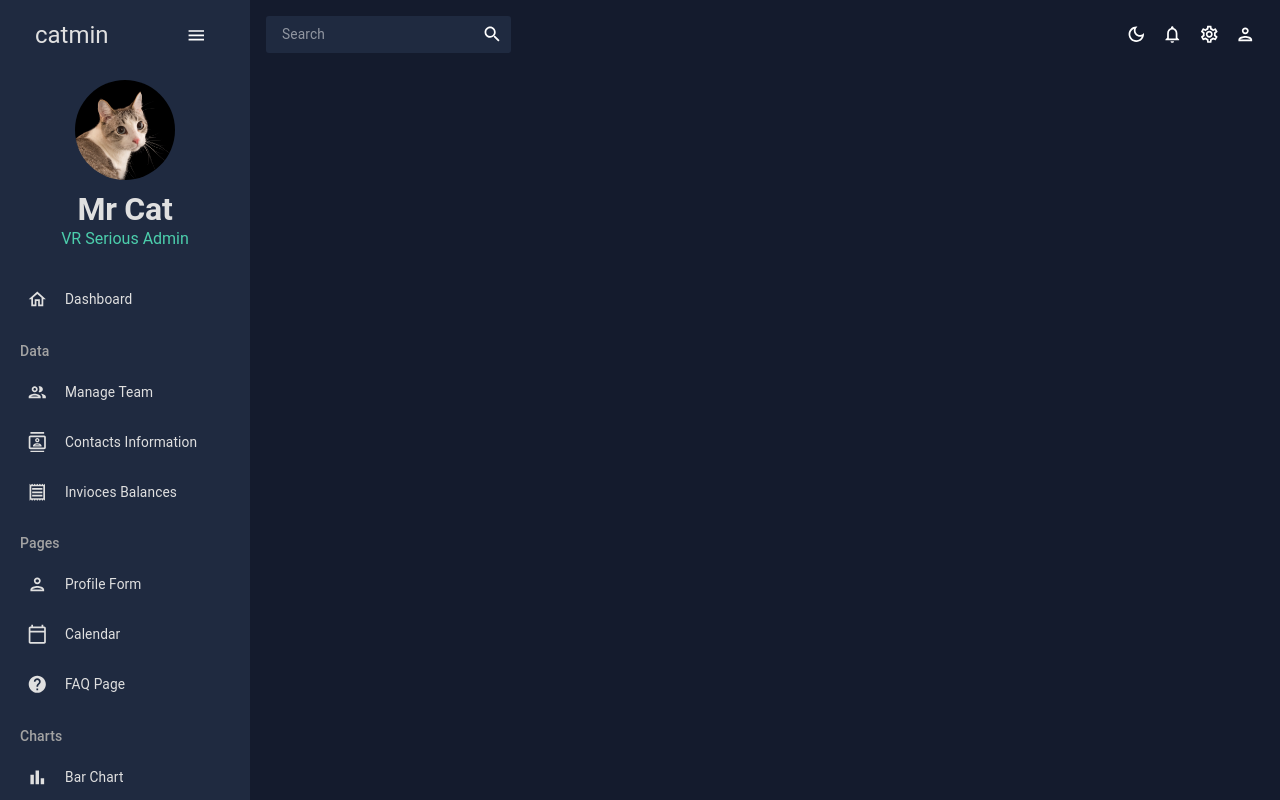
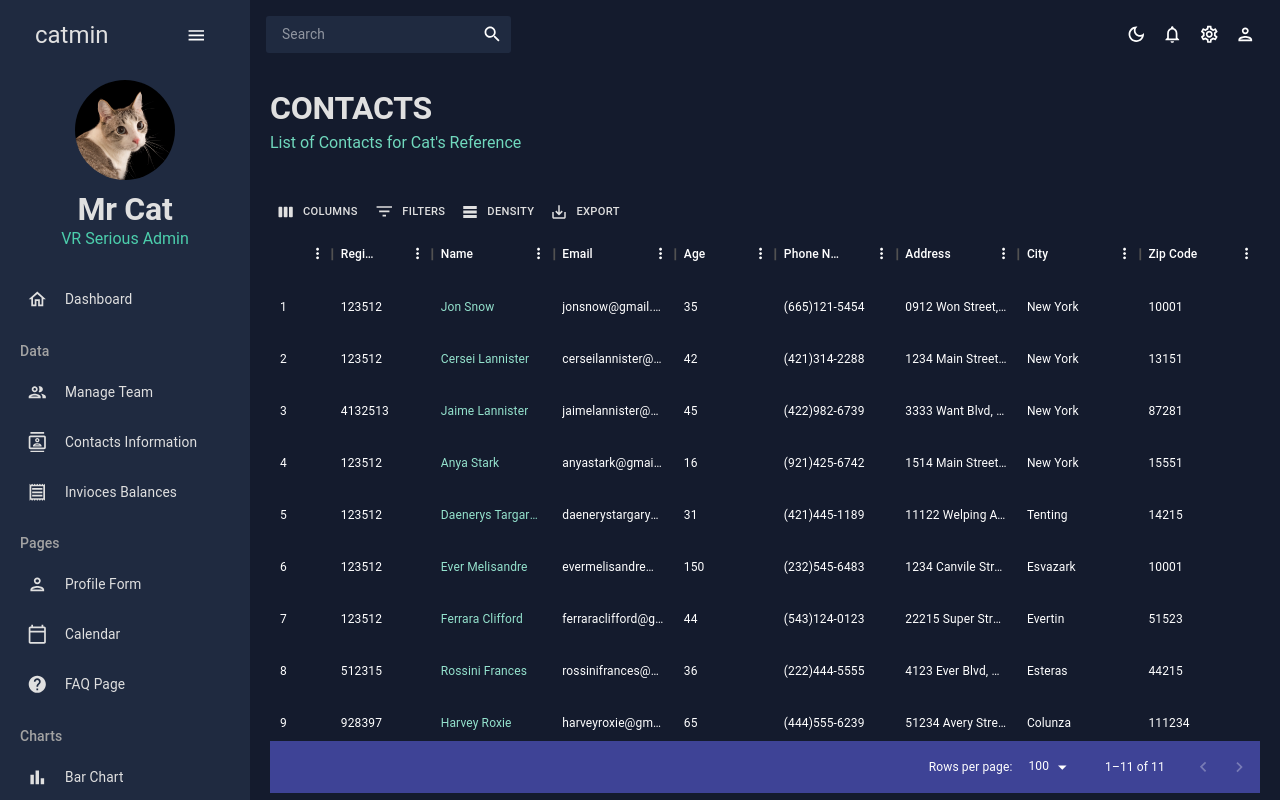
Before and after one commit to Ohleh/react-admin, a React (Create React App) app: page /contacts in a window 1280 px wide. Shown: the top 800 px of the page. Built offline with nearby package versions, Linux system fonts and the light colour scheme.

Commit message:
man team styles & cont infom section

```diff
--- a/src/App.js
+++ b/src/App.js
@@ -6,8 +6,8 @@
 import Dashboard from "./scenes/dashboard";
 import Sidebarr from "./scenes/global/Sidebar";
 import Team from "./scenes/team";
+import Contacts from "./scenes/contacts";
 // import Invoices from "./scenes/invoices";
-// import Contacts from "./scenes/contacts";
 // import Bar from "./scenes/bar";
 // import Form from "./scenes/form";
 // import Line from "./scenes/line";
@@ -30,7 +30,7 @@
             <Routes>
               <Route path="/" element={<Dashboard />} />
               <Route path="/team" element={<Team />} />
-              {/* <Route path="/contacts" element={<Contacts />} /> */}
+              <Route path="/contacts" element={<Contacts />} />
               {/* <Route path="/invoices" element={<Invoices />} /> */}
               {/* <Route path="/form" element={<Form />} /> */}
               {/* <Route path="/bar" element={<Bar />} /> */}
--- /dev/null
+++ b/src/scenes/contacts/index.jsx
@@ -0,0 +1,92 @@
+import React from "react";
+import { Box, useTheme } from "@mui/material";
+import { DataGrid, GridToolbar } from "@mui/x-data-grid";
+import { tokens } from "../../theme";
+import { mockDataContacts } from "../../data/mockData";
+import Header from "../../components/Header";
+
+const Contacts = () => {
+  const theme = useTheme();
+  const colors = tokens(theme.palette.mode);
+
+  const columns = [
+    { field: "id", headerName: "ID", flex: 0.5 },
+    { field: "registrarId", headerName: "Registrar ID" },
+    {
+      field: "name",
+      headerName: "Name",
+      flex: 1,
+      cellClassName: "name-column--cell",
+    },
+    {
+      field: "email",
+      headerName: "Email",
+      flex: 1,
+    },
+    {
+      field: "age",
+      headerName: "Age",
+      type: "number",
+      headerAlign: "left",
+      align: "left",
+    },
+    {
+      field: "phone",
+      headerName: "Phone Number",
+      flex: 1,
+    },
+    { field: "address", headerName: "Address", flex: 1 },
+    { field: "city", headerName: "City", flex: 1 },
+    { field: "zipCode", headerName: "Zip Code", flex: 1 },
+  ];
+
+  return (
+    <Box m="20px">
+      <Header
+        title="CONTACTS"
+        subtitle="List of Contacts for Cat's Reference"
+      />
+      <Box
+        m="40px 0 0 0"
+        height="75vh" // view port hight
+        sx={{
+          "& .MuiDataGrid-root": {
+            border: "none",
+          },
+          "& .MuiDataGrid-columnHeaders": {
+            borderBottom: "none",
+          },
+          "& .MuiDataGrid-cell": {
+            borderBottom: "none !important",
+          },
+
+          "& .name-column--cell": {
+            color: colors.greenAccent[300],
+          },
+          //   "& .MuiDataGrid-columnHeaders": {
+          //     backgroundColor: colors.blueAccent[700],
+          //     borderBottom: "none",
+          //   },
+          "$ .MuiDataGrid-virtualScroller": {
+            backgroundColor: colors.primary[400],
+          },
+          "& .MuiDataGrid-footerContainer": {
+            borderTop: "none",
+            backgroundColor: colors.blueAccent[700],
+          },
+          "& .MuiDataGrid-toolbarContainer .MuiButton-text": {
+            color: `${colors.grey[100]} !important`,
+          },
+        }}
+      >
+        <DataGrid
+          rows={mockDataContacts}
+          columns={columns}
+          components={{ Toolbar: GridToolbar }}
+        />
+      </Box>
+    </Box>
+  );
+};
+
+export default Contacts;
--- a/src/scenes/team/index.jsx
+++ b/src/scenes/team/index.jsx
@@ -76,6 +76,32 @@
       <Box
         m="40px 0 0 0"
         height="75vh" // view port hight
+        sx={{
+          "& .MuiDataGrid-root": {
+            border: "none",
+          },
+          "& .MuiDataGrid-columnHeaders": {
+            borderBottom: "none",
+          },
+          "& .MuiDataGrid-cell": {
+            borderBottom: "none !important",
+          },
+
+          "& .name-column--cell": {
+            color: colors.greenAccent[300],
+          },
+          "& .MuiDataGrid-columnHeaders": {
+            backgroundColor: colors.blueAccent[700],
+            borderBottom: "none",
+          },
+          "$ .MuiDataGrid-virtualScroller": {
+            backgroundColor: colors.primary[400],
+          },
+          "& .MuiDataGrid-footerContainer": {
+            borderTop: "none",
+            backgroundColor: colors.blueAccent[700],
+          },
+        }}
       >
         <DataGrid checkboxSelection rows={mockDataTeam} columns={columns} />
       </Box>
```
